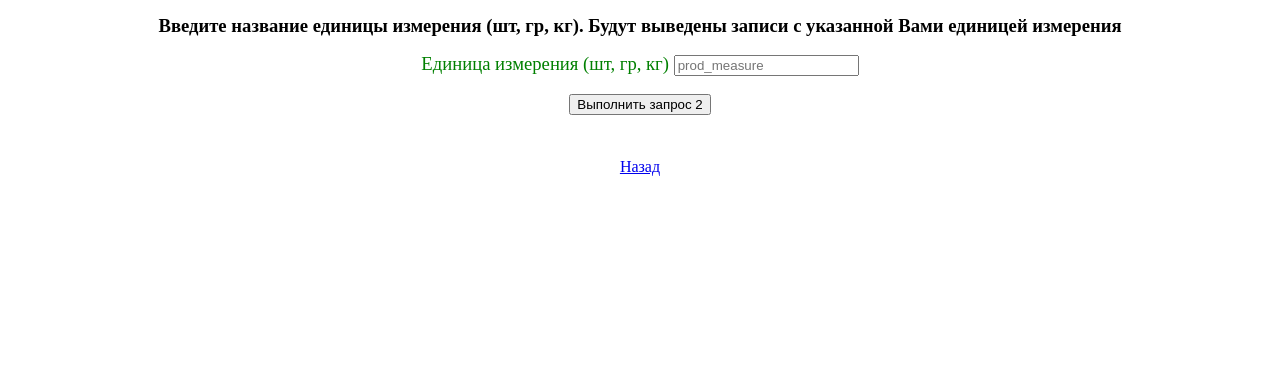
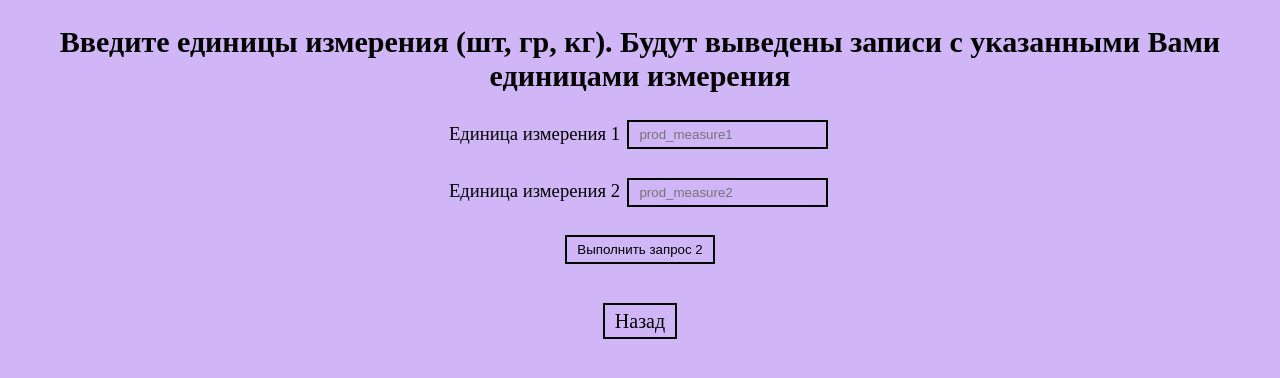
Before and after one commit to PavelMartinez/lab1_ris, a Flask app: page /queries/query/2 in a window 1280 px wide. Shown: the top 378 px of the page. Run offline with Flask 3, Linux system fonts and the light colour scheme.

Commit message:
Girfanova

```diff
--- a/data_files/dbconfig.json
+++ b/data_files/dbconfig.json
@@ -1 +1 @@
-{"host" : "127.0.0.1", "user" : "root", "password" : "root", "database" : "supermarket"}
+{"host" : "127.0.0.1", "user" : "root", "password" : "0412Kimseokjin", "database" : "superm"}
--- a/query.py
+++ b/query.py
@@ -19,9 +19,9 @@ def query_1():
     if request.method == 'GET':
         return render_template('query_1_params.html')
     else:
-        prod_price = request.form.get('prod_price')
-        if prod_price:
-            sql = provider.get('prod_price.sql', prod_price=prod_price)
+        prod_name_starts = request.form.get('prod_name_starts')
+        if prod_name_starts:
+            sql = provider.get('prod_name_starts.sql', prod_name_starts=prod_name_starts)
             print(sql)
             product_result, schema = select(current_app.config['dbconfig'], sql)
             return render_template('query_1_result.html', schema=schema, result=product_result)
@@ -34,9 +34,10 @@ def query_2():
     if request.method == 'GET':
         return render_template('query_2_params.html')
     else:
-        prod_measure = request.form.get('prod_measure')
-        if prod_measure:
-            sql = provider.get('prod_measure.sql', prod_measure=prod_measure)
+        prod_measure1 = request.form.get('prod_measure1')
+        prod_measure2 = request.form.get('prod_measure2')
+        if prod_measure1 or prod_measure2:
+            sql = provider.get('prod_measure_or.sql', prod_measure1=prod_measure1, prod_measure2=prod_measure2)
             product_result, schema = select(current_app.config['dbconfig'], sql)
             return render_template('query_2_result.html', schema=schema, result=product_result)
         else:
--- a/sql/prod_measure.sql
+++ /dev/null
@@ -1 +0,0 @@
-select prod_id, prod_name, prod_measure, prod_price from product where prod_measure = '$prod_measure'
--- /dev/null
+++ b/sql/prod_measure_or.sql
@@ -0,0 +1,7 @@
+select
+prod_id, prod_name, prod_measure, prod_price
+from products
+where
+prod_measure = '$prod_measure1'
+OR
+prod_measure = '$prod_measure2'
--- /dev/null
+++ b/sql/prod_name_starts.sql
@@ -0,0 +1 @@
+select prod_id, prod_name, prod_measure, prod_price from products where prod_name LIKE '$prod_name_starts%'
--- a/sql/prod_price.sql
+++ /dev/null
@@ -1 +0,0 @@
-select prod_id, prod_name, prod_measure, prod_price from product where prod_price <= $prod_price
--- a/static/style.css
+++ b/static/style.css
@@ -1,8 +1,24 @@
+html {
+    margin: 0;
+    padding: 0;
+    color: black;
+}
+
 body {
-    display: flex;
-    flex-direction: column;
-    justify-content: center;
-    align-items: center;
+    background-color: #d0b5f7;
+    font-size: 20px;
+}
+
+.linkWrapper {
+    margin: 20px 0px;
+}
+
+a, input {
+    padding: 5px 10px;
+    border: 2px solid black;
+    text-decoration: none;
+    background-color: #d0b5f7;
+    color: black;
 }
 
 h1 {
@@ -13,7 +29,6 @@ h1 {
 
 label {
     font-size: 14pt;
-    color: blue;
 }
 
 input {
@@ -21,22 +36,22 @@ input {
 }
 
 table {
-    border: 1px solid;
+    border: 1px solid pink;
     width: 60%;
     min-height: 100%;
 }
 
 td {
-    font-family: 'Verdana';
+    font-family: 'Arial, sens-serif';
     font-size: 10pt;
-    color: blue;
+    color: white;
     text-align: center;
     border: 1pt solid;
     border-color: black;
 }
 
 .table-title {
-    font-family: 'Verdana';
+    font-family: 'Arial, sens-serif';
     font-weight: bold;
     font-size: 12pt;
     color: black;
--- a/templates/query_1_result.html
+++ b/templates/query_1_result.html
@@ -24,7 +24,7 @@
         {% endfor %}
     </table>
     <br>
-    <div align="center" style="margin-top: 25px;">
+    <div align="center" class="linkWrapper">
         <a href="{{ url_for('bp_query.query_1') }}">Назад</a>
     </div>
 </body>
--- a/templates/query_2_params.html
+++ b/templates/query_2_params.html
@@ -4,27 +4,24 @@
 <head>
     <meta charset="UTF-8">
     <title>Параметры запроса 2</title>
-    <style type="text/css">
-      h2 { font-size  : 14pt;
-           color      : black
-      }
-      label { font-size  : 14pt;
-              color      : green
-      }
-    </style>
+    <link type="text/css" rel="stylesheet" href="{{url_for('static', filename='style.css')}}">
 </head>
 <body>
-  <h2 align="center">Введите название единицы измерения (шт, гр, кг). Будут выведены записи с указанной Вами единицей измерения</h2>
+  <h2 align="center">Введите единицы измерения (шт, гр, кг). Будут выведены записи с указанными Вами единицами измерения</h2>
     <div align="center">
         <form action="" method="POST">
-            <label for="prod_measure">Единица измерения (шт, гр, кг) </label>
-            <input name="prod_measure" id="prod_measure" type="text" placeholder="prod_measure">
+            <label for="prod_measure1">Единица измерения 1 </label>
+            <input name="prod_measure1" id="prod_measure1" type="text" placeholder="prod_measure1">
+            <br><br>
+
+            <label for="prod_measure2">Единица измерения 2 </label>
+            <input name="prod_measure2" id="prod_measure2" type="text" placeholder="prod_measure2">
             <br><br>
             <input type="submit" value="Выполнить запрос 2">
         </form>
     </div>
     <br>
-    <div align="center" style="margin-top: 25px;">
+    <div align="center" class="linkWrapper">
         <a href="{{ url_for('bp_query.queries_list') }}">Назад</a>
     </div>
 </body>
--- a/templates/query_2_result.html
+++ b/templates/query_2_result.html
@@ -24,7 +24,7 @@
         {% endfor %}
     </table>
     <br>
-    <div align="center" style="margin-top: 25px;">
+    <div align="center" class="linkWrapper">
         <a href="{{ url_for('bp_query.query_2') }}">Назад</a>
     </div>
 </body>
```
Also changed, not shown: templates/query_1_params.html (+4 -11 lines), templates/select_query.html (+8 -8 lines), templates/start_page.html (+4 -4 lines).
